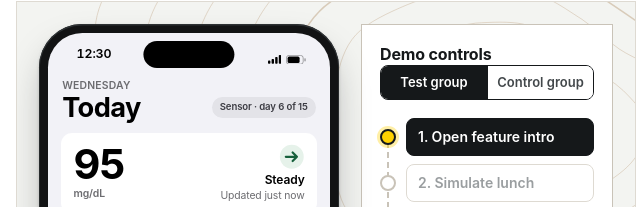
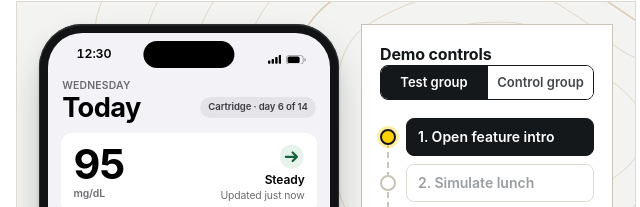
Before and after one commit to denbl/sugar-spike-experiment, a plain HTML site: page index.html in a window 1280 px wide. Shown: the part 229-436 px from the top of the page, 24-664 px from the left. Drawn offline with Linux system fonts and the light colour scheme.

Commit message:
Show 14-day cartridge on the home screen
Co-Authored-By: Claude Opus 5.5 <noreply@anthropic.com>

```diff
--- a/index.html
+++ b/index.html
@@ -467,7 +467,7 @@
         <div class="view" id="vHome">
           <div class="app-head">
             <div><div class="day">Wednesday</div><h2>Today</h2></div>
-            <span class="pill" id="sensorPill">Sensor · day 6 of 15</span>
+            <span class="pill" id="sensorPill">Cartridge · day 6 of 14</span>
           </div>
           <div class="reading">
             <div>
```
